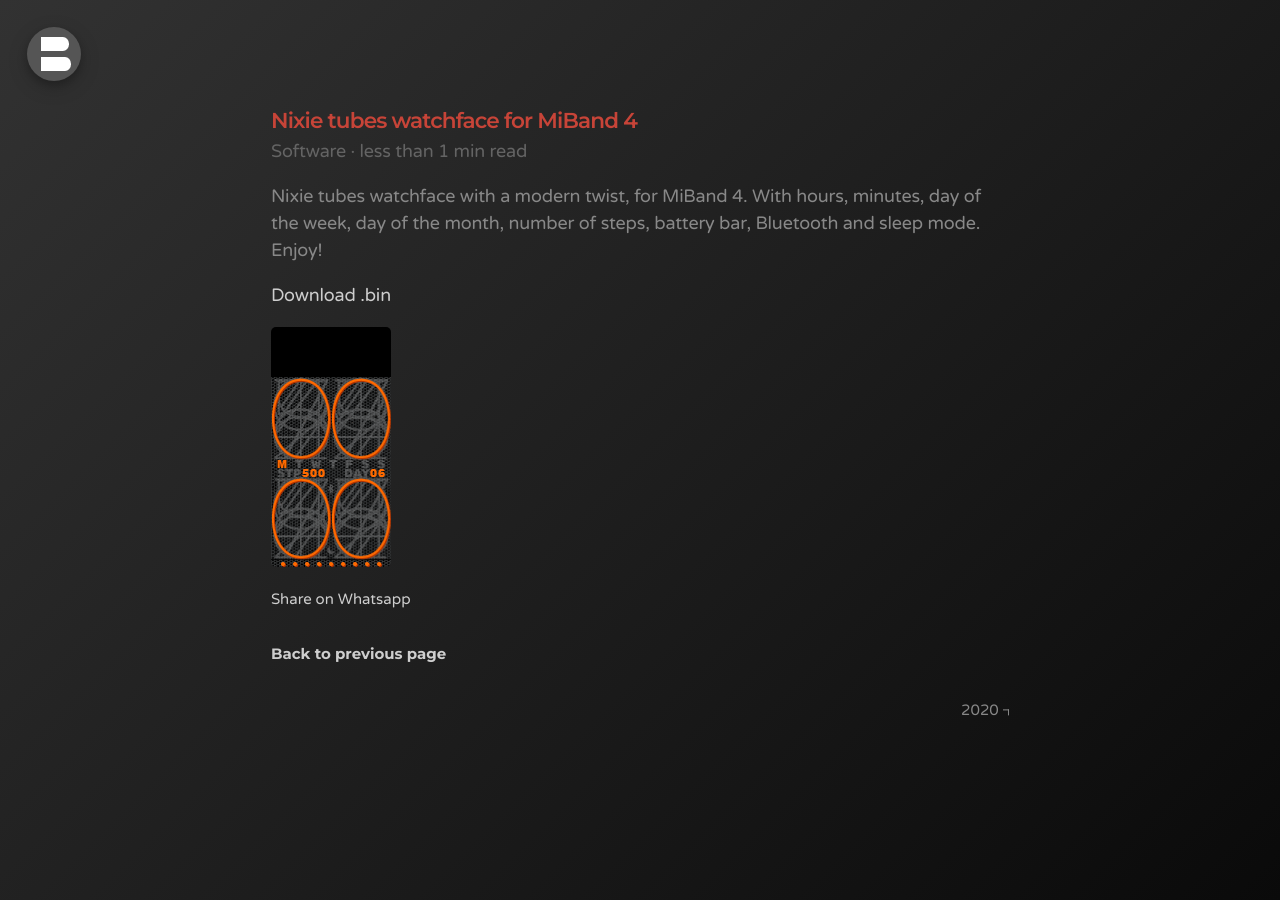
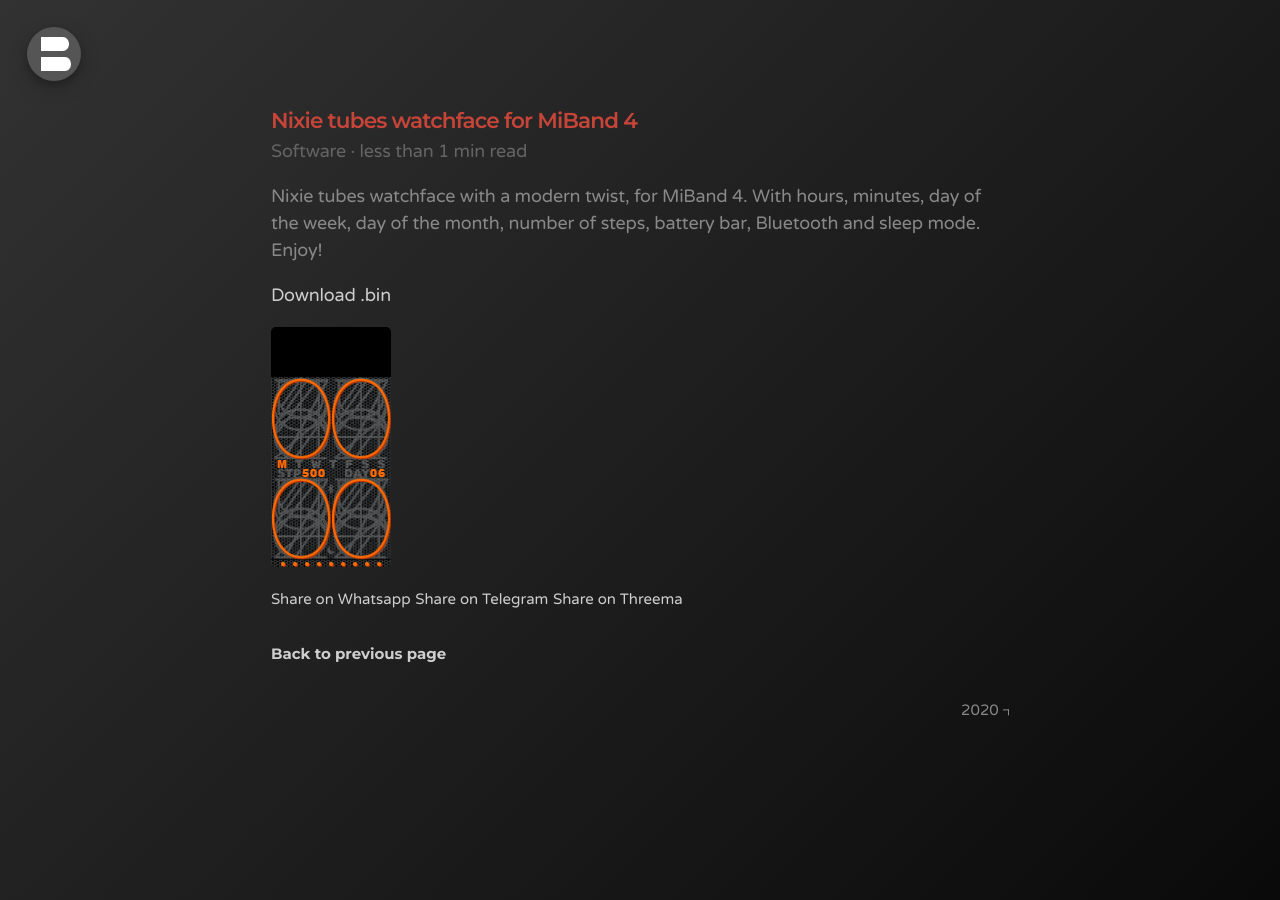
Before and after one commit to bonina/bonina.github.io, a Jekyll site: the page built from _posts/software/2020/2020-04-22-nixie-tubes-watchface-for-miband-4.md, in a window 1280 px wide. Built offline with Jekyll 4.4.1, drawn with Linux system fonts in a browser that asks for light colours.

Commit message:
Update post.html

```diff
--- a/_layouts/post.html
+++ b/_layouts/post.html
@@ -13,6 +13,8 @@
   {{ content }}
 </article>
 <a href="whatsapp://send?text={{ site.url }}{{ page.url }}"><small>Share on Whatsapp</small></a>
+<a href="tg://msg?text={{ site.url }}{{ page.url }}"><small>Share on Telegram</small></a>
+<a href="threema://compose?text={{ site.url }}{{ page.url }}"><small>Share on Threema</small></a>
 
 <h3>
   <a onclick="history.back()"><small>Back to previous page</small></a>
```
